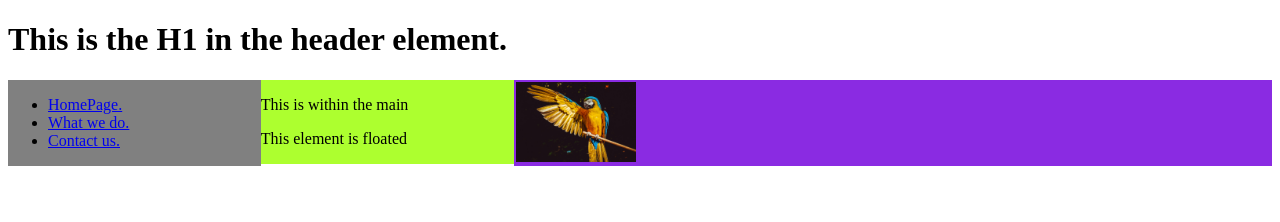
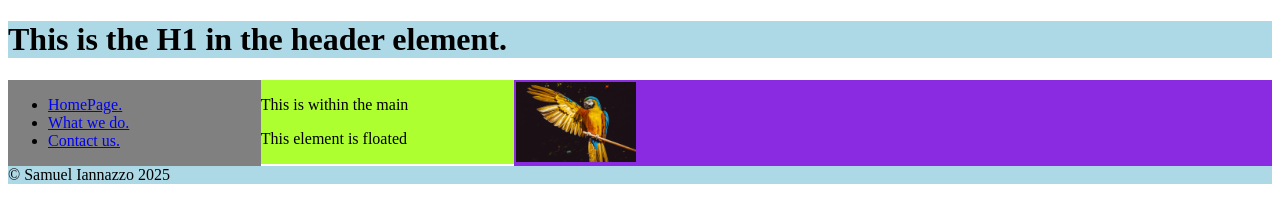
Before and after one commit to samian96/COMP001B.LectureActivity3, a plain HTML site: page index.html in a window 1280 px wide. Drawn offline with Linux system fonts and the light colour scheme.

Commit message:
added footer to html css / added clear both

```diff
--- a/index.html
+++ b/index.html
@@ -30,5 +30,8 @@
             <img src="images/macaw.jpg" alt="Blue crested macaw" width="120" class="class1">
         </aside>
     </article>
+    <footer>
+        <p></p>&copy Samuel Iannazzo 2025</p>
+    </footer>
 </body>
 </html>
--- a/main.css
+++ b/main.css
@@ -1,3 +1,6 @@
+header {
+    background-color: lightblue;
+}
 main {
     background-color: greenyellow;
     width: 20%; /*adjust width to 20% of the page*/
@@ -17,3 +20,7 @@ aside {
     padding-left: 2px; /*adjust padding on image by 2px left*/
     padding-top: 2px; /*adjust padding on image 2px from the top*/
 }
+footer {
+    background-color: lightblue;
+    clear: both;
+}
```
Also changed, not shown: 1 other file.
